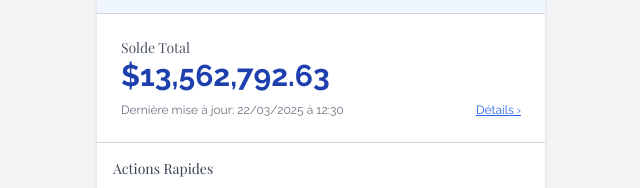
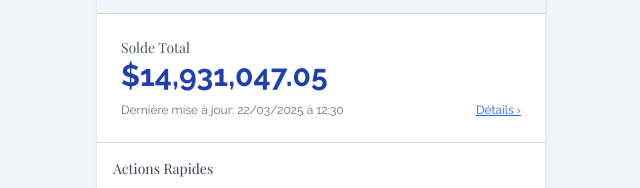
Before and after one commit to alexg0dev/banque, a plain HTML site: page index.html in a window 1280 px wide. Shown: the part 179-367 px from the top of the page, 319-959 px from the left. Drawn offline with nearby package versions, Linux system fonts and the light colour scheme.

Commit message:
Add files via upload

```diff
--- a/index.html
+++ b/index.html
@@ -60,7 +60,7 @@
       <!-- Account Balance -->
       <section class="p-6 bg-white border-b border-gray-300" aria-labelledby="balance-heading">
         <h2 id="balance-heading" class="text-sm text-gray-600">Solde Total</h2>
-        <p id="total-balance" class="text-3xl font-bold text-blue-800">$13,562,792.63</p>
+        <p id="total-balance" class="text-3xl font-bold text-blue-800">$14,931,047.05</p>
         <div class="flex justify-between mt-2">
           <p class="text-xs text-gray-500">Dernière mise à jour: 22/03/2025 à 12:30</p>
           <button class="text-xs text-blue-600 underline focus:outline-none focus:ring-2 focus:ring-blue-500 rounded" aria-label="Voir les détails du solde">Détails ›</button>
```
